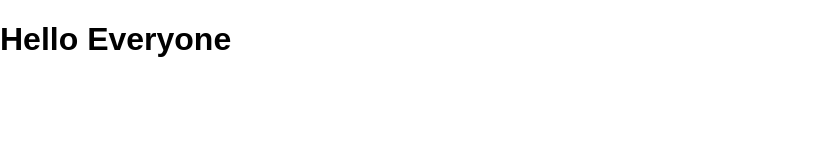
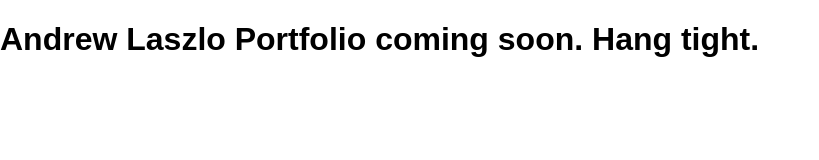
Before and after one commit to andrewlaszlo/andrewlaszlo.github.io, a plain HTML site: page index.html in a window 1280 px wide. Shown: the whole page, without its empty margins (0-819 px from the left). Drawn offline with Linux system fonts and the light colour scheme.

Commit message:
Hang ten

```diff
--- a/index.html
+++ b/index.html
@@ -23,7 +23,7 @@
 	</head>
 
 	<body>
-	<h1>Hello Everyone</h1>
+	<h1>Andrew Laszlo Portfolio coming soon. Hang tight.</h1>
 
 
 	</body>
```
